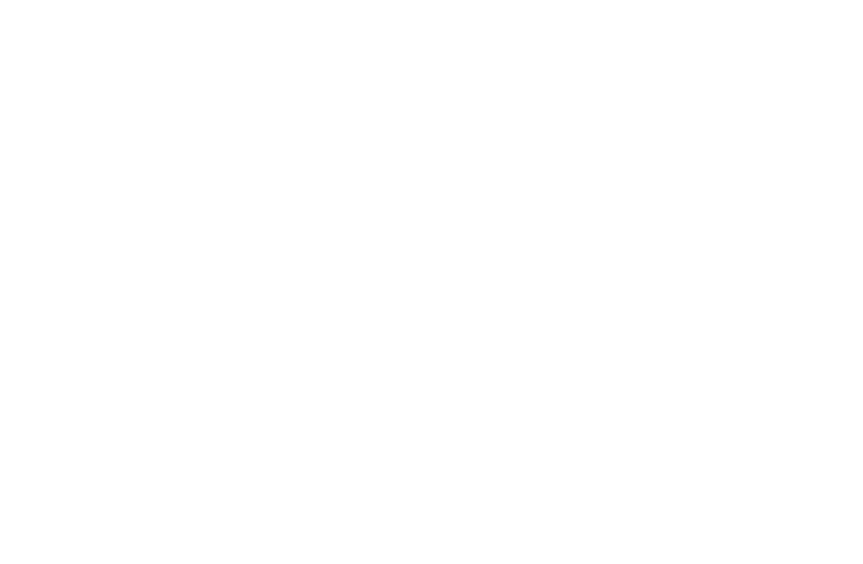
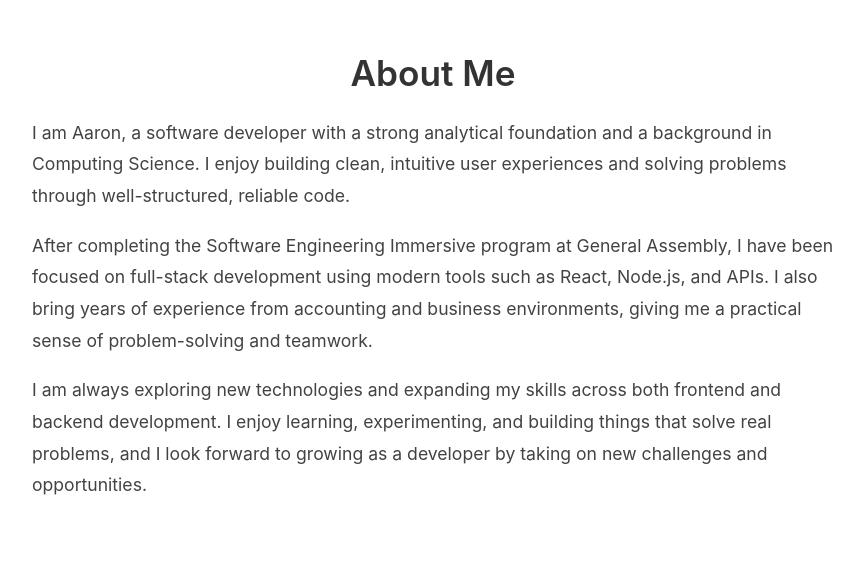
Before and after one commit to ahung1709/portfolio-ah01-vite, a React (Vite) app: page / in a window 1280 px wide. Shown: the part 1036-1600 px from the top of the page, without its empty margins (207-1070 px from the left). Built offline with nearby package versions, Linux system fonts and the light colour scheme.

Commit message:
add about section to portfolio

```diff
--- a/src/App.jsx
+++ b/src/App.jsx
@@ -1,4 +1,5 @@
 import NavBar from './components/NavBar/NavBar';
+import AboutSection from './sections/AboutSection/AboutSection';
 import SkillsSection from './sections/SkillsSection/SkillsSection';
 import ProjectsSection from './sections/ProjectsSection/ProjectsSection';
 import ContactSection from './sections/ContactSection/ContactSection';
@@ -12,7 +13,9 @@
       <NavBar />
       <main>
         <section id='hero'>...</section>
-        <section id='about'>...</section>
+        <section id='about'>
+          <AboutSection />
+        </section>
         <section id='skills'>
           <SkillsSection />
         </section>
--- /dev/null
+++ b/src/sections/AboutSection/AboutSection.css
@@ -0,0 +1,25 @@
+.about-section {
+  padding: 90px 0;
+  display: flex;
+  flex-direction: row;
+  justify-content: center;
+}
+
+.about-content {
+  width: 100%;
+  max-width: 850px;
+  padding: 0 24px;
+}
+
+.about-title {
+  font-size: 2.2rem;
+  margin-bottom: 22px;
+  text-align: center;
+}
+
+.about-text {
+  font-size: 1.1rem;
+  line-height: 1.8;
+  margin-bottom: 18px;
+  opacity: 0.92;
+}
--- /dev/null
+++ b/src/sections/AboutSection/AboutSection.jsx
@@ -0,0 +1,45 @@
+import React from 'react';
+// eslint-disable-next-line no-unused-vars
+import { motion } from 'framer-motion';
+import './AboutSection.css';
+
+const AboutSection = () => {
+  return (
+    <section id='about' className='about-section'>
+      <motion.div
+        className='about-content'
+        initial={{ opacity: 0, y: 30 }}
+        whileInView={{ opacity: 1, y: 0 }}
+        transition={{ duration: 0.6 }}
+        viewport={{ once: true }}
+      >
+        <h2 className='about-title'>About Me</h2>
+
+        <p className='about-text'>
+          I am Aaron, a software developer with a strong analytical foundation
+          and a background in Computing Science. I enjoy building clean,
+          intuitive user experiences and solving problems through
+          well-structured, reliable code.
+        </p>
+
+        <p className='about-text'>
+          After completing the Software Engineering Immersive program at General
+          Assembly, I have been focused on full-stack development using modern
+          tools such as React, Node.js, and APIs. I also bring years of
+          experience from accounting and business environments, giving me a
+          practical sense of problem-solving and teamwork.
+        </p>
+
+        <p className='about-text'>
+          I am always exploring new technologies and expanding my skills across
+          both frontend and backend development. I enjoy learning,
+          experimenting, and building things that solve real problems, and I
+          look forward to growing as a developer by taking on new challenges and
+          opportunities.
+        </p>
+      </motion.div>
+    </section>
+  );
+};
+
+export default AboutSection;
```
